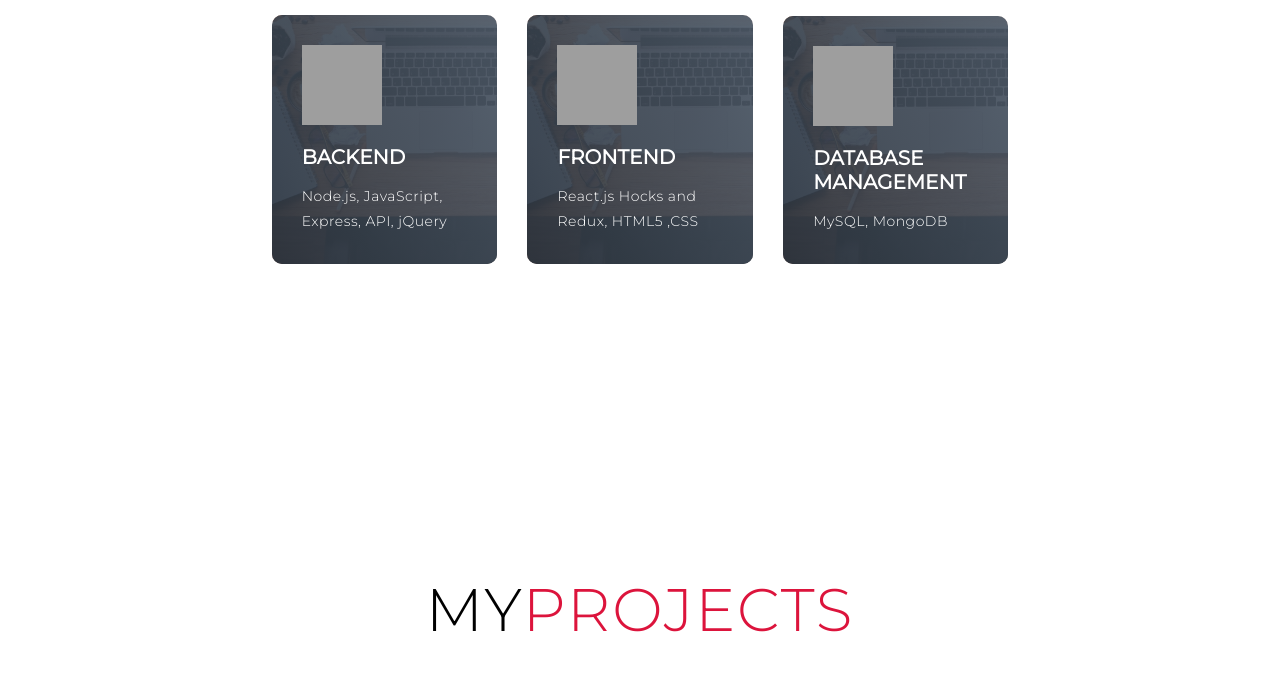
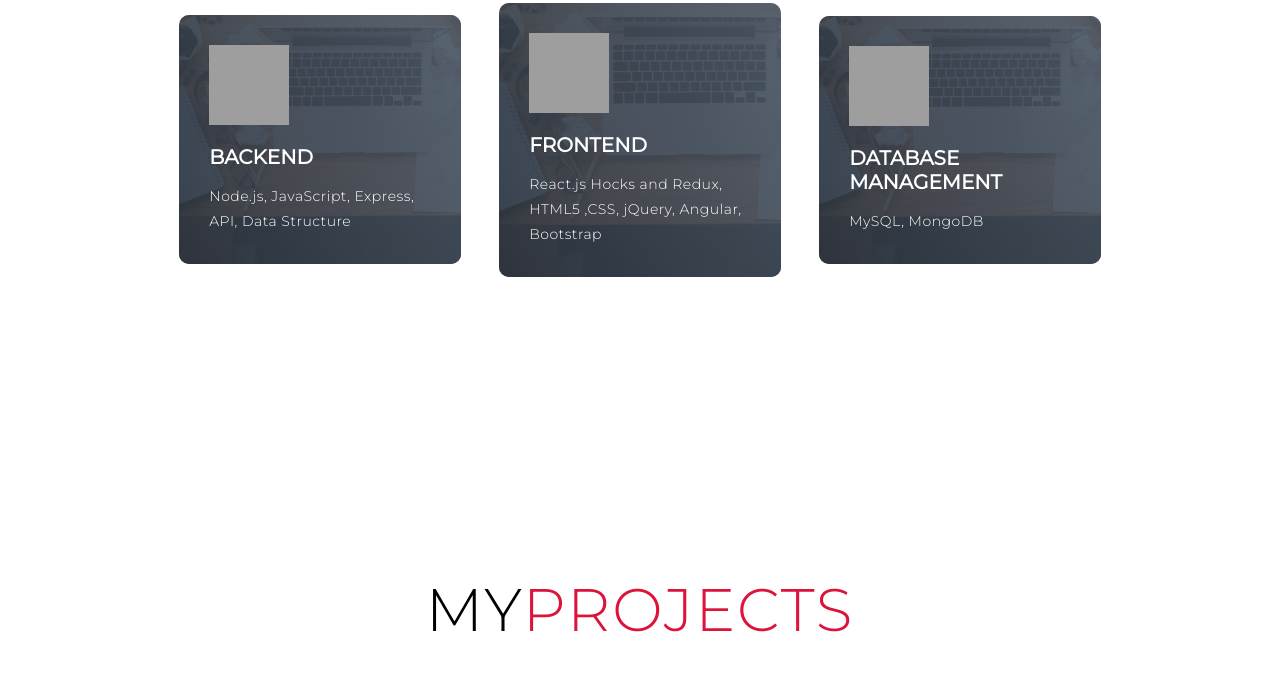
Before and after one commit to HebaShiyyab/Myportfolio, a plain HTML site: page index.html in a window 1280 px wide. Shown: the part 1127-1801 px from the top of the page. Drawn offline with Linux system fonts and the light colour scheme; grey boxes are pictures that could not be loaded.

Commit message:
updateFinal

```diff
--- a/index.html
+++ b/index.html
@@ -60,12 +60,12 @@
         <div class="service-item">
           <div class="icon"><img src="https://img.icons8.com/nolan/48/backend-development.png"/></div>
           <h2>backend</h2>
-          <p>Node.js, JavaScript, Express, API, jQuery </p>
+          <p>Node.js, JavaScript, Express, API, Data Structure </p>
         </div>
         <div class="service-item">
           <div class="icon"><img src="https://img.icons8.com/fluency/48/000000/channel-mosaic.png"/></div>
           <h2>frontend</h2>
-          <p>React.js Hocks and Redux, HTML5 ,CSS
+          <p>React.js Hocks and Redux, HTML5 ,CSS, jQuery, Angular, Bootstrap
           </p>
         </div>
         <div class="service-item">
```
Also changed, not shown: img/img-3.png, img/img-4.png, 1 other file.
